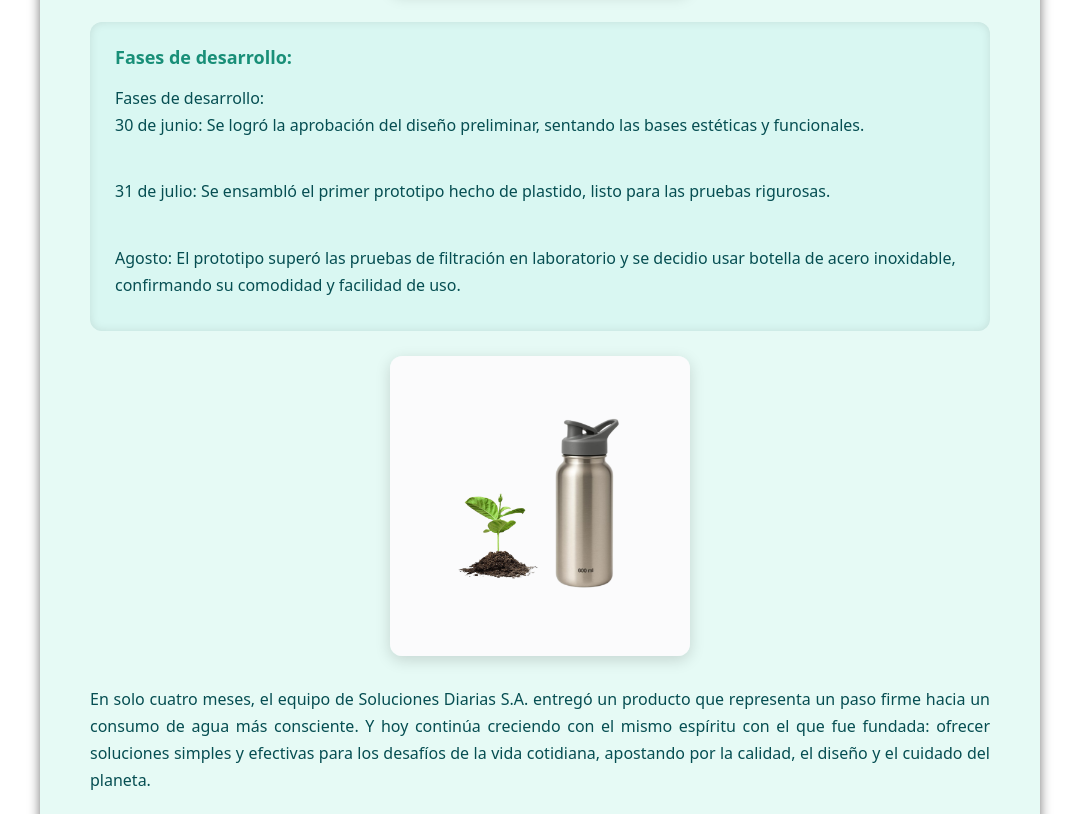
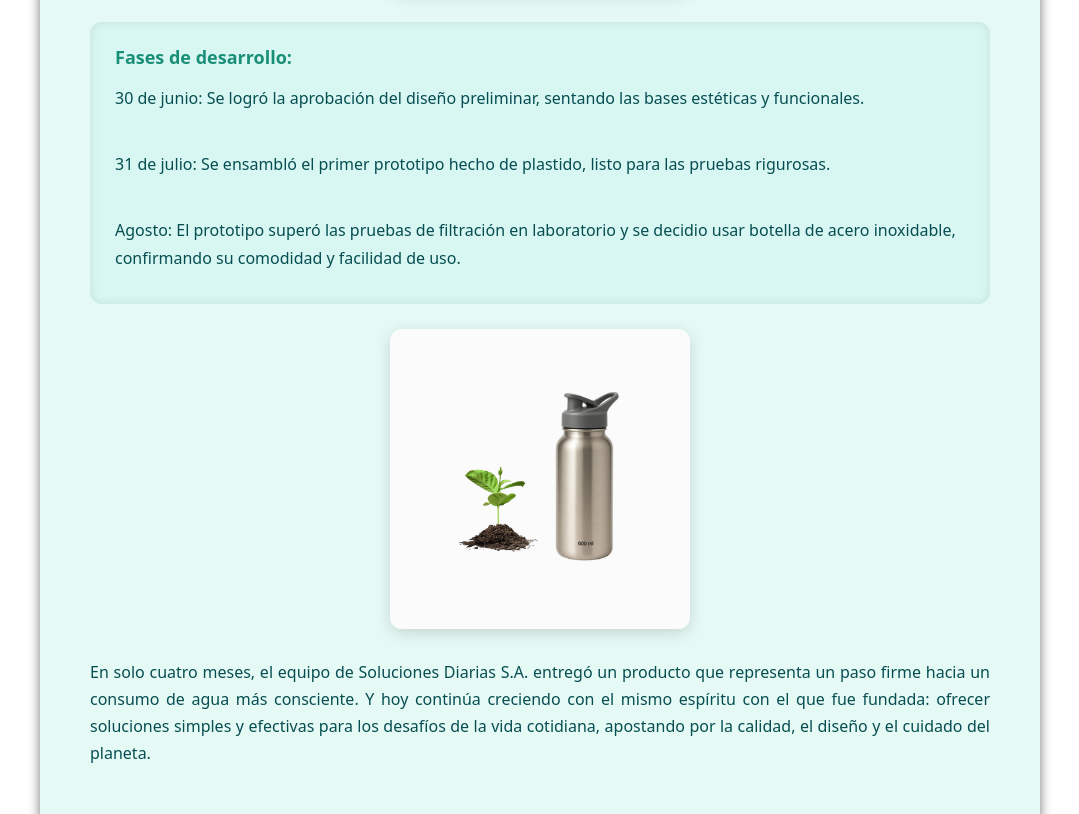
Before and after one commit to zami-mi/ProyectoFinal-S.A, a plain HTML site: page pages/historia.html in a window 1280 px wide. Shown: the part 1359-2173 px from the top of the page, without its empty margins (100-1179 px from the left). Drawn offline with Linux system fonts and the light colour scheme; a script that the page names is missing; a web font is replaced by a local one.

Commit message:
Fix HTML encoding issues in historia.html

```diff
--- a/pages/historia.html
+++ b/pages/historia.html
@@ -64,7 +64,6 @@
 
         <!--Lista de fases del desarrollo del producto-->
         <ul>
-            Fases de desarrollo:
             <li>30 de junio: Se logró la aprobación del diseño preliminar, sentando las bases estéticas y funcionales.
             </li>
             <br>
@@ -99,4 +98,5 @@
     <script src="../javaScript/register.js"></script>
 </body>
 
+
 </html>
```
